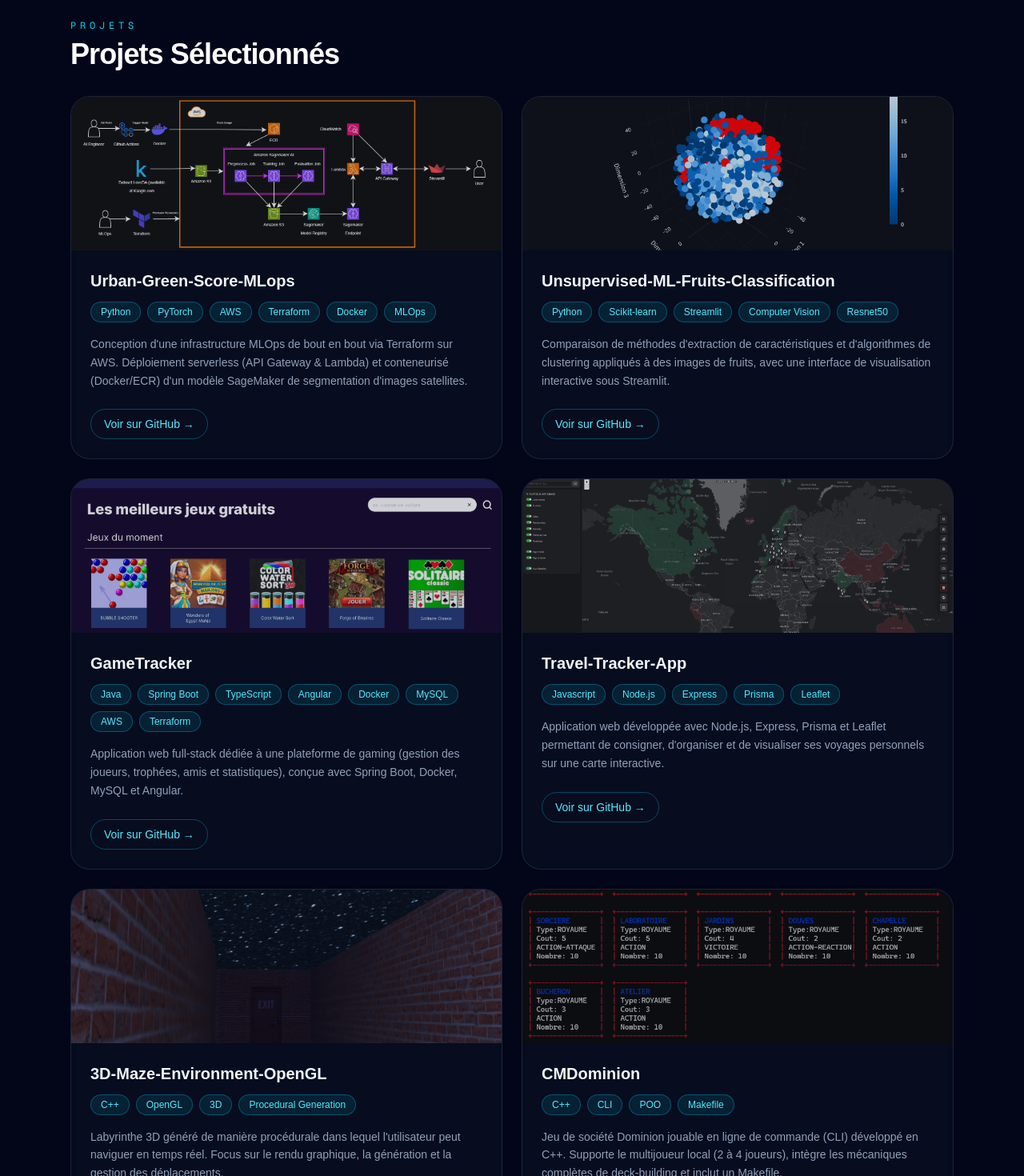
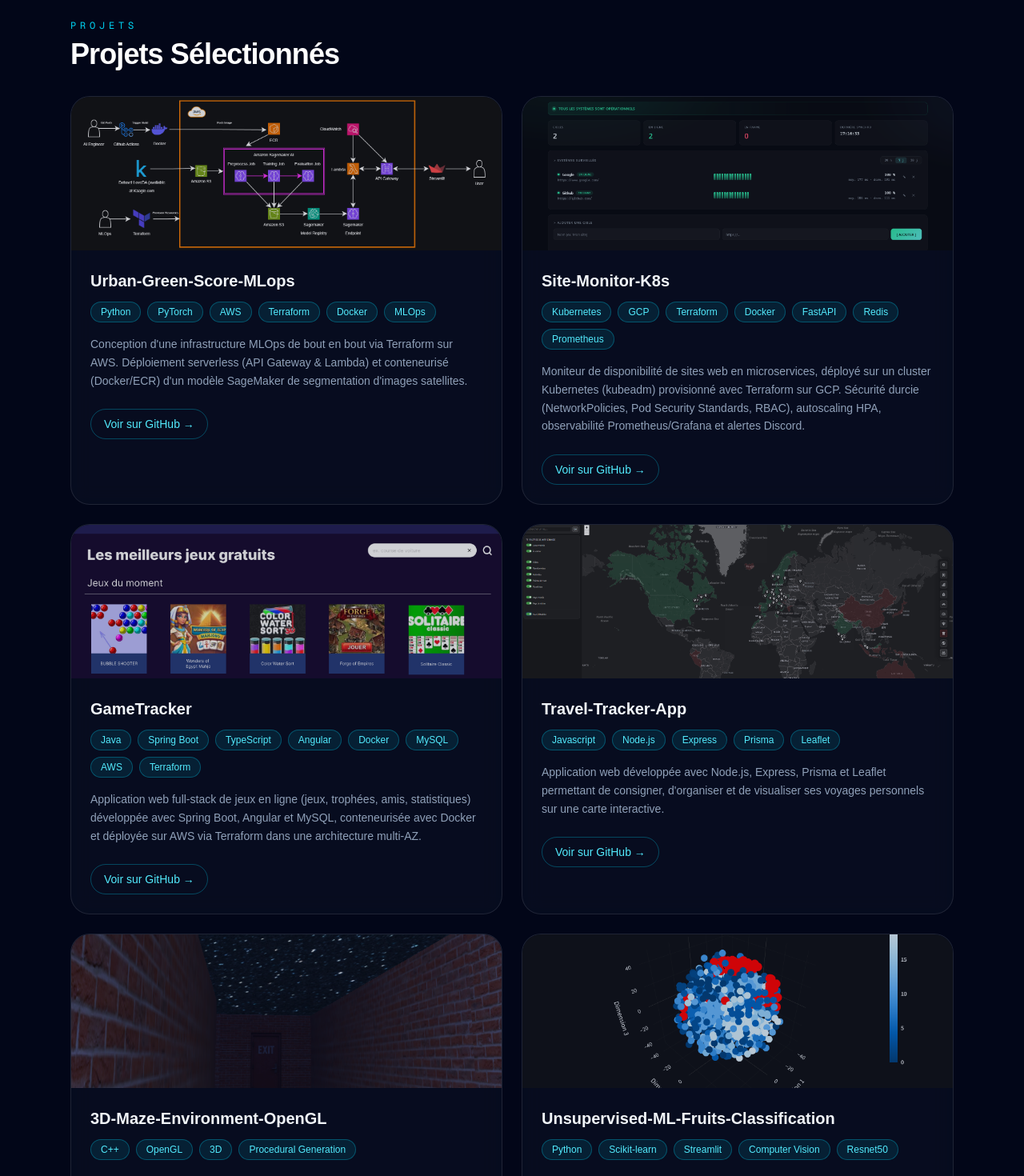
Before and after one commit to yoanlouvois/e-portfolio, a Next.js app: page / in a window 1280 px wide. Shown: the part 1260-2730 px from the top of the page at 80% size. Built offline with nearby package versions, Linux system fonts and the light colour scheme.

Commit message:
update: add Site-Monitor-K8s project with detailed description and relevant tags in ProjectsSection component

```diff
--- a/src/components/ProjectsSection.tsx
+++ b/src/components/ProjectsSection.tsx
@@ -10,12 +10,12 @@ const projects = [
       "Conception d'une infrastructure MLOps de bout en bout via Terraform sur AWS. Déploiement serverless (API Gateway & Lambda) et conteneurisé (Docker/ECR) d'un modèle SageMaker de segmentation d'images satellites.",
   },
   {
-    title: "Unsupervised-ML-Fruits-Classification",
-    image: "/projects/fruitsml-classification.png",
-    github: "https://github.com/yoanlouvois/Unsupervised-ML-Fruits-Classification",
-    tags: ["Python", "Scikit-learn", "Streamlit", "Computer Vision", "Resnet50"],
+    title: "Site-Monitor-K8s",
+    image: "/projects/site-monitor.png",
+    github: "https://github.com/yoanlouvois/site-monitor-k8s",
+    tags: ["Kubernetes", "GCP", "Terraform", "Docker", "FastAPI", "Redis", "Prometheus"],
     description:
-      "Comparaison de méthodes d'extraction de caractéristiques et d'algorithmes de clustering appliqués à des images de fruits, avec une interface de visualisation interactive sous Streamlit.",
+      "Moniteur de disponibilité de sites web en microservices, déployé sur un cluster Kubernetes (kubeadm) provisionné avec Terraform sur GCP. Sécurité durcie (NetworkPolicies, Pod Security Standards, RBAC), autoscaling HPA, observabilité Prometheus/Grafana et alertes Discord.",
   },
   {
     title: "GameTracker",
@@ -23,7 +23,7 @@ const projects = [
     github: "https://github.com/yoanlouvois/game-tracker-project-backend",
     tags: ["Java", "Spring Boot", "TypeScript", "Angular", "Docker", "MySQL", "AWS", "Terraform"],
     description:
-      "Application web full-stack dédiée à une plateforme de gaming (gestion des joueurs, trophées, amis et statistiques), conçue avec Spring Boot, Docker, MySQL et Angular.",
+      "Application web full-stack de jeux en ligne (jeux, trophées, amis, statistiques) développée avec Spring Boot, Angular et MySQL, conteneurisée avec Docker et déployée sur AWS via Terraform dans une architecture multi-AZ.",
   },
   {
     title: "Travel-Tracker-App",
@@ -42,12 +42,12 @@ const projects = [
       "Labyrinthe 3D généré de manière procédurale dans lequel l'utilisateur peut naviguer en temps réel. Focus sur le rendu graphique, la génération et la gestion des déplacements.",
   },
   {
-    title: "CMDominion",
-    image: "/projects/cmdominion.png",
-    github: "https://github.com/yoanlouvois/CMDominion",
-    tags: ["C++", "CLI", "POO", "Makefile"],
+    title: "Unsupervised-ML-Fruits-Classification",
+    image: "/projects/fruitsml-classification.png",
+    github: "https://github.com/yoanlouvois/Unsupervised-ML-Fruits-Classification",
+    tags: ["Python", "Scikit-learn", "Streamlit", "Computer Vision", "Resnet50"],
     description:
-      "Jeu de société Dominion jouable en ligne de commande (CLI) développé en C++. Supporte le multijoueur local (2 à 4 joueurs), intègre les mécaniques complètes de deck-building et inclut un Makefile.",
+      "Comparaison de méthodes d'extraction de caractéristiques et d'algorithmes de clustering appliqués à des images de fruits, avec une interface de visualisation interactive sous Streamlit.",
   }
 ];
 
```
Also changed, not shown: public/projects/site-monitor.png (added).
